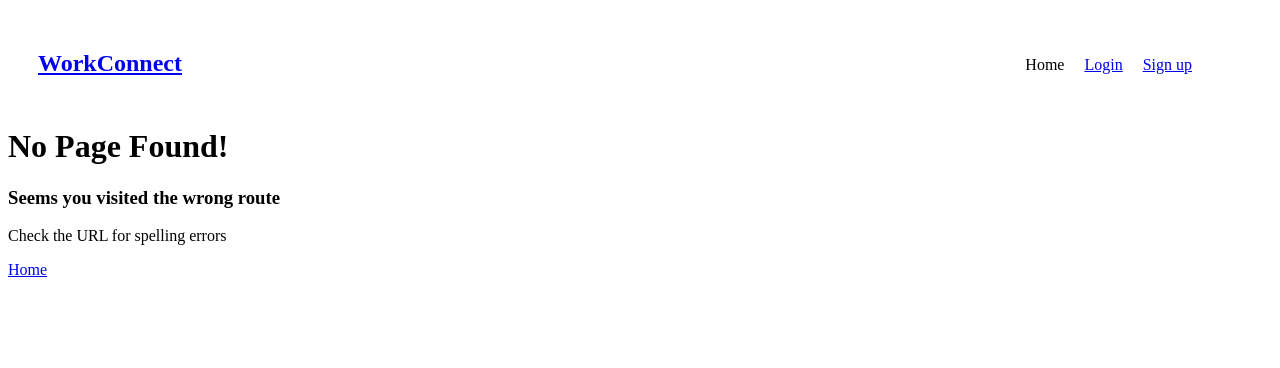
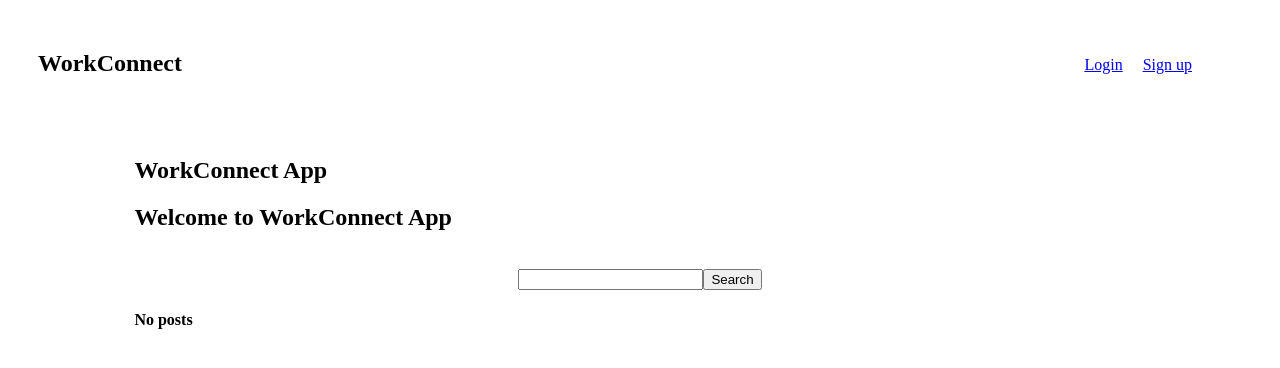
Before and after one commit to Abrahamosaz/WorkConnect, a React (Create React App) app in the folder work-connect-frontend/: page /home in a window 1280 px wide. Shown: the top 368 px of the page. Built offline with nearby package versions, Linux system fonts and the light colour scheme.

Commit message:
added some code

```diff
--- a/work-connect-frontend/src/App.js
+++ b/work-connect-frontend/src/App.js
@@ -11,6 +11,7 @@ import EmployeeSignUpDetails from './pages/employee_signup_details';
 import EmployerSignUpDetails from './pages/employer_signup_details';
 import ProfileEmployeePage from './pages/profile_employee_page';
 import ProfileEmployerPage from './pages/profile_employer_page';
+import LandingPage from './pages/landing_page';
 
 
 function App() {
@@ -18,7 +19,8 @@ function App() {
     <div>
     <Routes>
     <Route path='/' element={<Navbar />}>
-      <Route path='' element={<Home />} />
+      <Route path='' element={<LandingPage />} />
+      <Route path='home' element={<Home />} />
       <Route path='sign_up' element={<UserSignup />} />
       <Route path='login' element={<UserLogin />} />
       <Route path='sign_up_success' element={<SignupSuccess />} />
--- a/work-connect-frontend/src/components/posts.jsx
+++ b/work-connect-frontend/src/components/posts.jsx
@@ -8,7 +8,6 @@ const Posts = ({ posts }) => {
   const postCount = posts.length;
 
   useEffect (() => {
-    console.log(userInfo);
   }, []);
 
   return (
@@ -20,10 +19,6 @@ const Posts = ({ posts }) => {
                     <h2>{post.title}</h2>
                     <p>{post.content}</p>
                     <b><small>author: {post.author.username}</small></b>
-                    <div style={{display: 'flex'}}>
-                    <a style={{border: '2px white solid', marginRight: '5px'}}>Edit</a>
-                    <a style={{border: '2px white solid'}}>Delete</a>
-                    </div>
                     <hr></hr>
                     <Comment props={post} />
                 </div>
--- a/work-connect-frontend/src/pages/home.jsx
+++ b/work-connect-frontend/src/pages/home.jsx
@@ -1,4 +1,4 @@
-import React, { useEffect, useState } from 'react';
+import React, { useEffect, useState, useRef } from 'react';
 import Posts from '../components/posts';
 /* css import */
 import '../css/home.css';
@@ -11,6 +11,9 @@ function Home() {
     const [posts, setPosts] = useState([]);
     const [searchpost, setSearchPost] = useState('');
     const [checkpost, setCheckpost] = useState('');
+
+    const buttonRef = useRef(null);
+    const inputRef = useRef(null);
 
     const getPost = async (url) => {
         const token = localStorage.getItem('token');
@@ -35,9 +38,16 @@ function Home() {
 
     useEffect (() => {
         const url = 'http://localhost:8000/api/post/';
+
+        inputRef.current.addEventListener('keydown', (e) => {
+            if (e.key === 'Enter') {
+                buttonRef.current.click();
+            }
+        });
+
         getPost(url);
 
-    }, [])
+    }, []);
 
     useEffect(() => {}, [posts]);
 
@@ -56,6 +66,7 @@ function Home() {
         }
     };
 
+
     return (
     <React.Fragment>
         <div className="home-page">
@@ -68,8 +79,8 @@ function Home() {
                     type='text'
                     name='search'
                     value={searchpost}
-                    onChange={(e) => setSearchPost(e.target.value)}></input>
-                    <button onClick={handleSearch}>Search</button>
+                    onChange={(e) => setSearchPost(e.target.value)} ref={inputRef}></input>
+                    <button onClick={handleSearch} ref={buttonRef}>Search</button>
                 </div>
                 {!checkpost? <Posts posts={posts} /> : <h3>no post found</h3>}
             </section>
--- /dev/null
+++ b/work-connect-frontend/src/pages/landing_page.jsx
@@ -0,0 +1,10 @@
+import React from 'react'
+import '../css/index.css';
+
+const LandingPage = () => {
+  return (
+    <div className='container'>LandingPage</div>
+  )
+}
+
+export default LandingPage;
--- a/work-connect-frontend/src/pages/navbar.jsx
+++ b/work-connect-frontend/src/pages/navbar.jsx
@@ -14,7 +14,7 @@ function Navbar() {
         localStorage.removeItem('token');
         setToken(null);
         setIsLoggedIn(false);
-        navigate('/login');
+        navigate('/');
     }
 
 
@@ -42,14 +42,14 @@ function Navbar() {
         <React.Fragment>
         <nav className='nav'>
             <div className='nav-bar-left'>
-                <Link to='/'><h1>WorkConnect</h1></Link>
+                <h1>WorkConnect</h1>
             </div>
             <div className='nav-bar-right'>
                 <ul>
-                    <li onClick={() => navigate('/')}>Home</li>
                     {
                     isLoggedIn?
                     <React.Fragment>
+                    <li onClick={() => navigate('/home')}>Home</li>
                     <li onClick={logout}><Link to='/'>Logout</Link></li>
                     <li onClick={handleProfileClick}>Profile</li>
                     </React.Fragment>
--- a/work-connect-frontend/src/pages/user_login.jsx
+++ b/work-connect-frontend/src/pages/user_login.jsx
@@ -2,6 +2,8 @@ import React from 'react';
 import { useState, useContext } from 'react';
 import { Link, useNavigate } from 'react-router-dom';
 import { UserContext } from '../contexts/user.contexts';
+import '../css/index.css';
+
 
 const UserLogin = () => {
     const [userdetails, setUserdetails] = useState({email: '', password: ''});
@@ -38,7 +40,7 @@ const UserLogin = () => {
             setIsError(false);
             setErrorMessage("");
             setIsLoggedIn(true);
-            navigate('/');
+            navigate('/home');
         } else {
             setIsError(true);
             setErrorMessage(data.message);
@@ -46,7 +48,7 @@ const UserLogin = () => {
     }
     return (
         <React.Fragment>
-        <div className="App App-header">
+        <div className="App container App-header">
             <h1>Welcome back</h1>
             <h3>Login to your WorkConnect Account</h3>
             <br />
```
